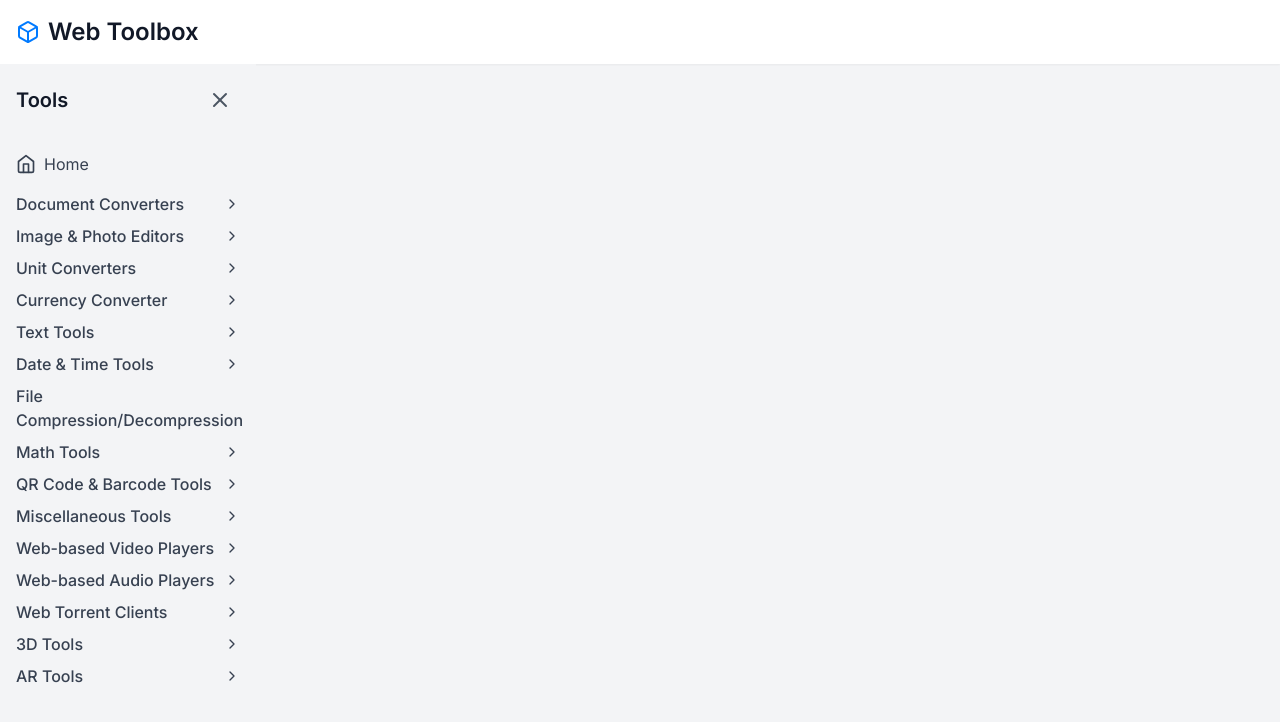
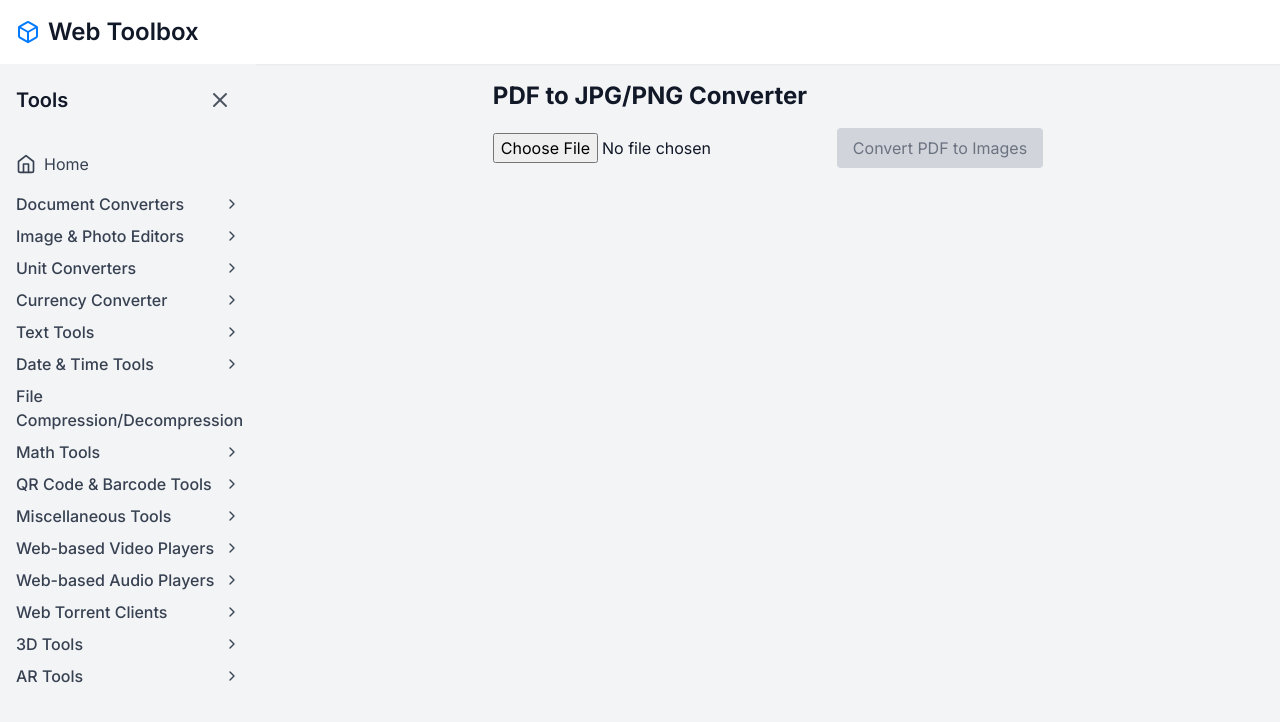
Before and after one commit to Sandipwalke/sb1-umbtiw, a React (Vite) app: page /document-converters/pdf-to-jpg/png in a window 1280 px wide. Shown: the top 722 px of the page. Built offline with nearby package versions, Linux system fonts and the light colour scheme.

Commit message:
pdf to image

```diff
--- a/package.json
+++ b/package.json
@@ -39,7 +39,7 @@
     "papaparse": "^5.4.1",
     "pdf-lib": "^1.17.1",
     "pdf-parse": "^1.1.1",
-    "pdfjs-dist": "2.9.359",
+    "pdfjs-dist": "^2.16.105",
     "pdfmake": "^0.2.14",
     "qr-scanner": "^1.4.2",
     "qrcode.react": "^4.0.1",
--- a/src/App.tsx
+++ b/src/App.tsx
@@ -139,7 +139,7 @@ function App() {
             <Route path="/document-converters/word-to-pdf" element={<WordToPdf />} />
             <Route path="/document-converters/pdf-to-excel" element={<PdfToExcel />} />
             <Route path="/document-converters/excel-to-pdf-converter" element={<ExcelToPdf />} />
-            <Route path="/document-converters/pdf-to-jpg-png" element={<PdfToImage />} />
+            <Route path="/document-converters/pdf-to-jpg/png" element={<PdfToImage />} />
             <Route path="/document-converters/jpg-png-to-pdf" element={<ImageToPdf />} />
             <Route path="/document-converters/file-format-converters" element={<FileFormatConverters />} />
             <Route path="/document-converters/epub-to-pdf" element={<EpubToPdf />} />
--- a/src/components/tools/ExcelToPdf.tsx
+++ b/src/components/tools/ExcelToPdf.tsx
@@ -99,7 +99,11 @@ const ExcelToPdf: React.FC = () => {
           </div>
         )}
       </div>
-      <button onClick={handleConvert} disabled={!file}>
+      <button
+        onClick={handleConvert}
+        disabled={!file}
+        className="bg-blue-500 hover:bg-blue-700 text-white font-bold py-2 px-4 rounded disabled:opacity-50"
+      >
         Convert to PDF
       </button>
       {error && <p style={{ color: 'red' }}>{error}</p>}
--- a/src/components/tools/PdfToImage.tsx
+++ b/src/components/tools/PdfToImage.tsx
@@ -1,11 +1,96 @@
-import React from 'react';
+import React, { useState } from 'react';
+import { getDocument, GlobalWorkerOptions, version } from 'pdfjs-dist';
+import JSZip from 'jszip';
+import { saveAs } from 'file-saver';
+
+// Set the workerSrc to the correct path
+GlobalWorkerOptions.workerSrc = `//cdnjs.cloudflare.com/ajax/libs/pdf.js/${version}/pdf.worker.js`;
 
 const PdfToImage: React.FC = () => {
+  const [pdfFile, setPdfFile] = useState<File | null>(null);
+  const [images, setImages] = useState<string[]>([]);
+
+  const handleFileChange = (e: React.ChangeEvent<HTMLInputElement>) => {
+    if (e.target.files && e.target.files[0]) {
+      setPdfFile(e.target.files[0]);
+    }
+  };
+
+  const convertPdfToImages = async () => {
+    if (!pdfFile) return;
+
+    const arrayBuffer = await pdfFile.arrayBuffer();
+    const pdf = await getDocument({ data: arrayBuffer }).promise;
+    const imageUrls: string[] = [];
+
+    for (let i = 0; i < pdf.numPages; i++) {
+      const page = await pdf.getPage(i + 1);
+      const viewport = page.getViewport({ scale: 1 });
+      const canvas = document.createElement('canvas');
+      const context = canvas.getContext('2d');
+
+      canvas.width = viewport.width;
+      canvas.height = viewport.height;
+
+      if (context) {
+        const renderContext = {
+          canvasContext: context,
+          viewport: viewport,
+        };
+
+        await page.render(renderContext).promise;
+        const imageUrl = canvas.toDataURL('image/png');
+        imageUrls.push(imageUrl);
+      }
+    }
+
+    setImages(imageUrls);
+  };
+
+  const downloadAllImages = async () => {
+    const zip = new JSZip();
+    images.forEach((image, index) => {
+      const imgData = image.split(',')[1]; // Remove the data URL prefix
+      zip.file(`page-${index + 1}.png`, imgData, { base64: true });
+    });
+
+    const content = await zip.generateAsync({ type: 'blob' });
+    saveAs(content, 'pdf-images.zip');
+  };
+
   return (
-    <div>
-      <h1>PDF to JPG/PNG Converter</h1>
-      <p>This tool allows you to convert PDF files to JPG or PNG image formats.</p>
-      {/* Add the actual conversion logic and UI here */}
+    <div className="max-w-2xl mx-auto p-4">
+      <h1 className="text-2xl font-bold mb-4">PDF to JPG/PNG Converter</h1>
+      <input type="file" accept=".pdf" onChange={handleFileChange} className="mb-4" />
+      <button
+        onClick={convertPdfToImages}
+        disabled={!pdfFile}
+        className={`px-4 py-2 rounded mb-4 ${pdfFile ? 'bg-blue-500 text-white hover:bg-blue-600' : 'bg-gray-300 text-gray-500 cursor-not-allowed'}`}
+      >
+        Convert PDF to Images
+      </button>
+      {images.length > 0 && (
+        <button
+          onClick={downloadAllImages}
+          className="bg-green-500 text-white px-4 py-2 rounded mb-4 hover:bg-green-600"
+        >
+          Download All Images
+        </button>
+      )}
+      <div className="grid grid-cols-1 gap-4">
+        {images.map((image, index) => (
+          <div key={index} className="border p-2">
+            <img src={image} alt={`Page ${index + 1}`} className="max-w-full" />
+            <a
+              href={image}
+              download={`page-${index + 1}.png`}
+              className="text-blue-500 underline mt-2 inline-block"
+            >
+              Download
+            </a>
+          </div>
+        ))}
+      </div>
     </div>
   );
 };
```
Also changed, not shown: 1 other file (tests, documents, lock files or other folders).
